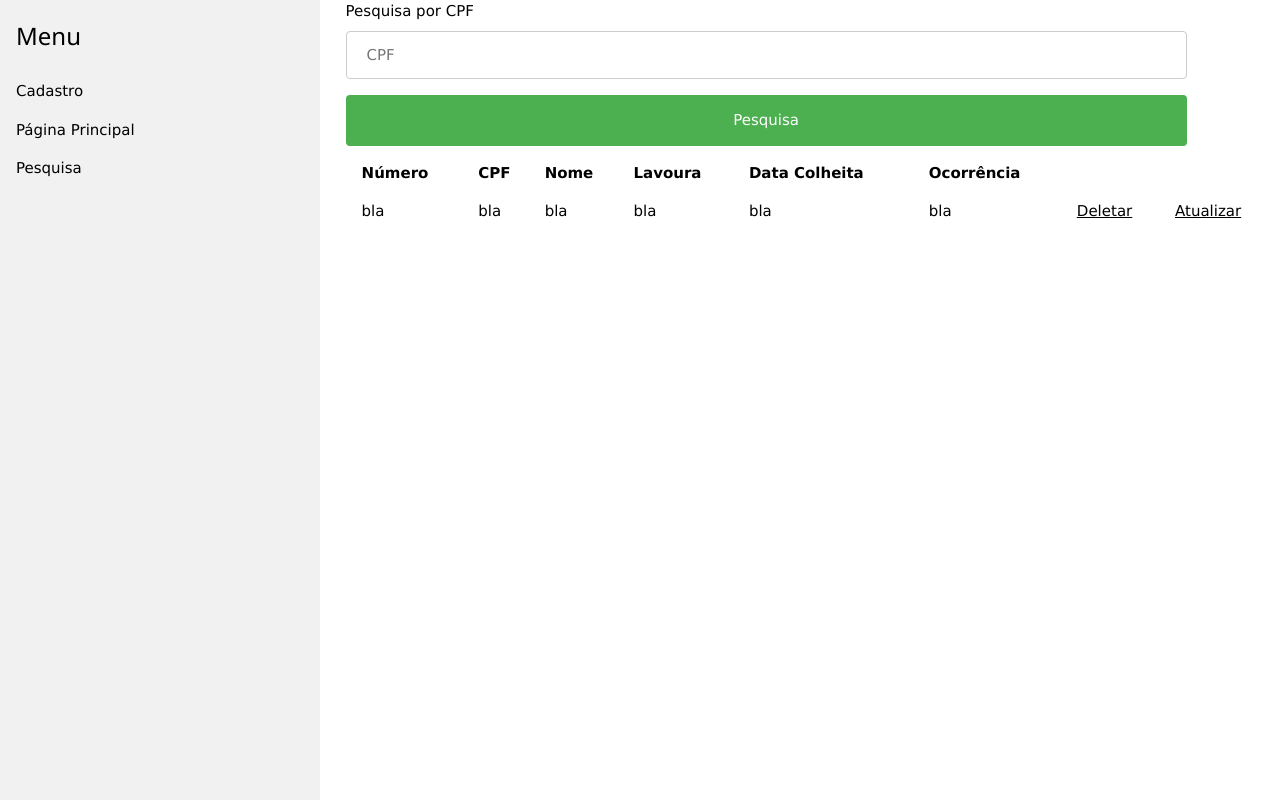
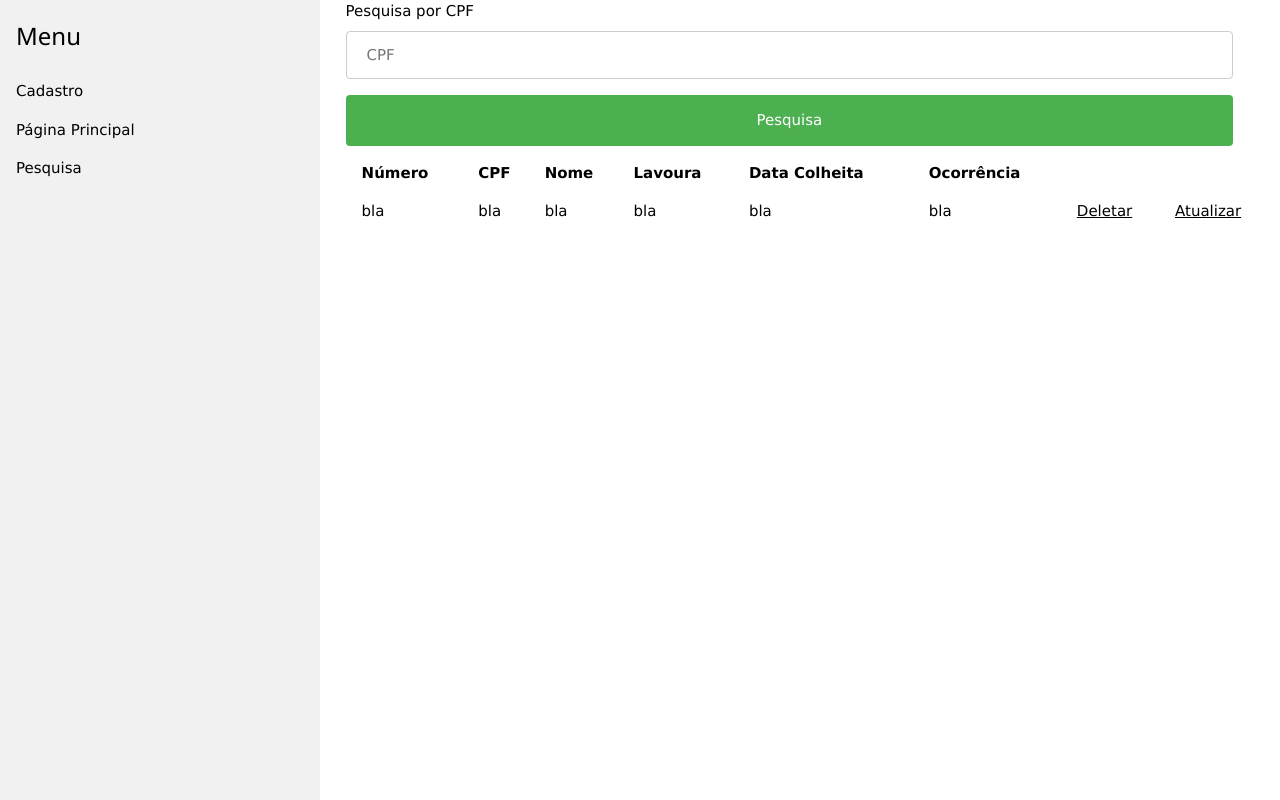
Before and after one commit to vscardel/proagroFacil---Desafio, a Flask app: page /pesquisa in a window 1280 px wide. Run offline with Flask 2, Linux system fonts and the light colour scheme.

Commit message:
tela de pesquisa responsiva

```diff
--- a/templates/pesquisa.html
+++ b/templates/pesquisa.html
@@ -5,7 +5,7 @@
 <style>
 
 input[type=text], select {
-  width: 90%;
+  width: 95%;
   padding: 12px 20px;
   margin: 8px 0;
   display: inline-block;
@@ -15,7 +15,7 @@ input[type=text], select {
 }
 
 input[type=submit] {
-  width: 90%;
+  width: 95%;
   background-color: #4CAF50;
   color: white;
   padding: 14px 20px;
```
